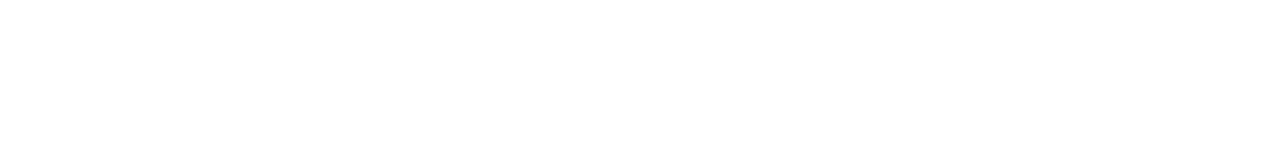
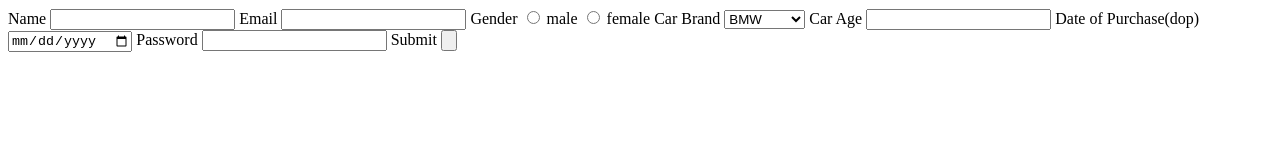
Before and after one commit to acciojob/car-insurance-form-ayushdubey7799, a website: page main.html in a window 1280 px wide. Drawn offline with Linux system fonts and the light colour scheme.

Commit message:
created a submission

```diff
--- a/main.html
+++ b/main.html
@@ -10,7 +10,41 @@
 	<!-- the entire body must be written by student -->
     <script type="text/javascript" src="./script.js">
 </script>
+<form method="post">
+            <label for="name">Name</label>
+            <input type="text" id="name">
 
+            <label for="email">Email</label>
+            <input type="text" id="email">
+
+            <label for="gender">Gender</label>
+    <input type="radio" id="gender">
+		 <label for="gender">male</label>
+    <input type="radio" id="gender">
+		<label for="gender">female</label>
+
+            <label for="cars">Car Brand</label>
+            <select name="Select" id="cars">
+                <option value="bmw">BMW</option>
+                <option value="audi">Audi</option>
+                <option value="mercedez">Mercedez</option>
+            </select>
+
+            <label for="car age">Car Age</label>
+            <input type="text" id="carage">
+
+            <label for="dop">Date of Purchase(dop)</label>
+            <input type="date" id="dop">
+
+            <label for="password">Password</label>
+            <input type="password" id="password">
+
+            <label for="submit">Submit</label>
+            <input type="button" id="submit"></form>
+
+        </form>
+        </body>
+</html>
 </body>
 
 </html>
```
